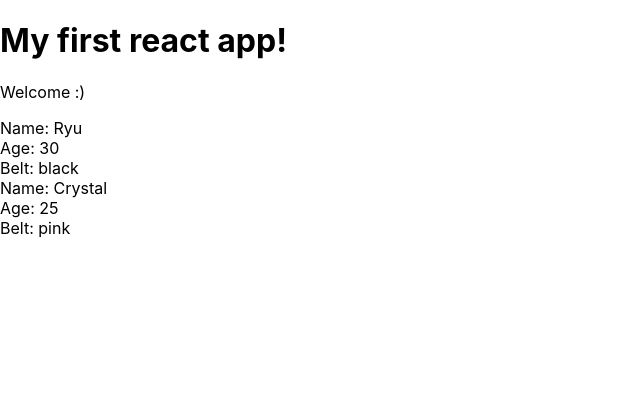
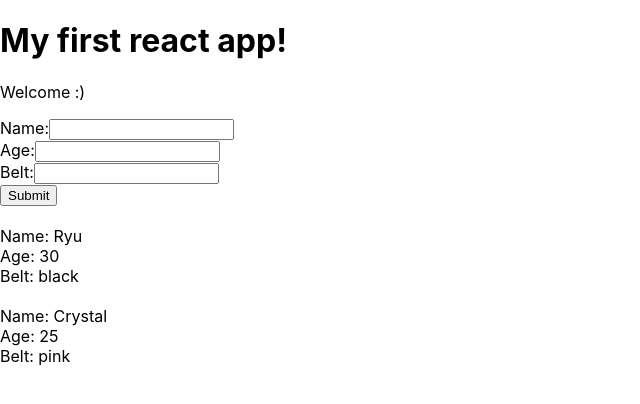
Before and after one commit to keith-skinner/react-redux-tutorial, a React (Create React App) app in the folder myapp/: page / in a window 1280 px wide. Shown: the top 404 px of the page, without its empty margins (0-640 px from the left). Built offline with nearby package versions, Linux system fonts and the light colour scheme.

Commit message:
Refactored Ninja out of Ninjas and added padding

```diff
--- /dev/null
+++ b/myapp/src/AddNinja.js
@@ -0,0 +1,49 @@
+import React, { Component } from 'react'
+
+class AddNinja extends Component {
+    state = {
+        name: null,
+        age: null,
+        belt: null,
+    }
+
+    handleChange = (e) => {
+        this.setState({
+            [e.target.id]: e.target.value
+        })
+    }
+
+    handleSubmit = (e) => {
+        e.preventDefault()
+        console.log(this.state)
+    }
+
+    render() {
+        return (
+            <div>
+                <form onSubmit={this.handleSubmit}>
+                <div style={{display: 'block'}}>
+                        <label htmlFor="name">Name:</label>
+                        <input type="text" id="name" onChange={this.handleChange}/>
+                    </div>
+
+                    <div style={{display: 'block'}}>
+                        <label htmlFor="age">Age:</label>
+                        <input type="text" id="age" onChange={this.handleChange}/>
+                    </div>
+
+                    <div style={{display: 'block'}}>
+                    <label htmlFor="belt">Belt:</label>
+                    <input type="text" id="belt" onChange={this.handleChange}/>
+                    </div>
+
+                    <div style={{display: 'block'}}>
+                    <button>Submit</button>
+                    </div>
+                </form>
+            </div>
+        )
+    }
+}
+
+export default AddNinja
--- a/myapp/src/App.js
+++ b/myapp/src/App.js
@@ -1,5 +1,6 @@
 import React, { Component } from 'react'
 import Ninjas from './Ninjas'
+import AddNinja from './AddNinja'
 
 class App extends Component {
   state = {
@@ -15,7 +16,10 @@
       <div className="App">
         <h1>My first react app!</h1>
         <p>Welcome :)</p>
+        <AddNinja/>
+        <div style={{padding: 10}}></div>
         <Ninjas ninjas={this.state.ninjas}/>
+
       </div>
     )
   }
--- /dev/null
+++ b/myapp/src/Ninja.js
@@ -0,0 +1,12 @@
+import React from 'react'
+
+const Ninja = ({ninja}) => (
+    <div className="ninja" key={ninja.id} style={{marginBottom: 20}}>
+        <div>Name: {ninja.name}</div>
+        <div>Age: {ninja.age}</div>
+        <div>Belt: {ninja.belt}</div>
+    </div>
+)
+
+
+export default Ninja
--- a/myapp/src/Ninjas.js
+++ b/myapp/src/Ninjas.js
@@ -1,19 +1,12 @@
-import React from "react";
-
-const RenderNinja = (ninja) => {
-    return (
-        <div className="ninja" key={ninja.id}>
-            <div>Name: {ninja.name}</div>
-            <div>Age: {ninja.age}</div>
-            <div>Belt: {ninja.belt}</div>
-        </div>
-    )
-}
+import React from "react"
+import Ninja from './Ninja'
 
 const Ninjas = ({ninjas}) => {
-    const ninjaList = ninjas.map(ninja => {
-        return ninja.age > 20 ? RenderNinja(ninja) : null
-    })
+    const ninjaList = ninjas.map(
+        ninja => (ninja.age > 20)
+        ? (<Ninja ninja={ninja}/>)
+        : null
+    )
     return (
         <div className="ninja-list">
             { ninjaList }
```
